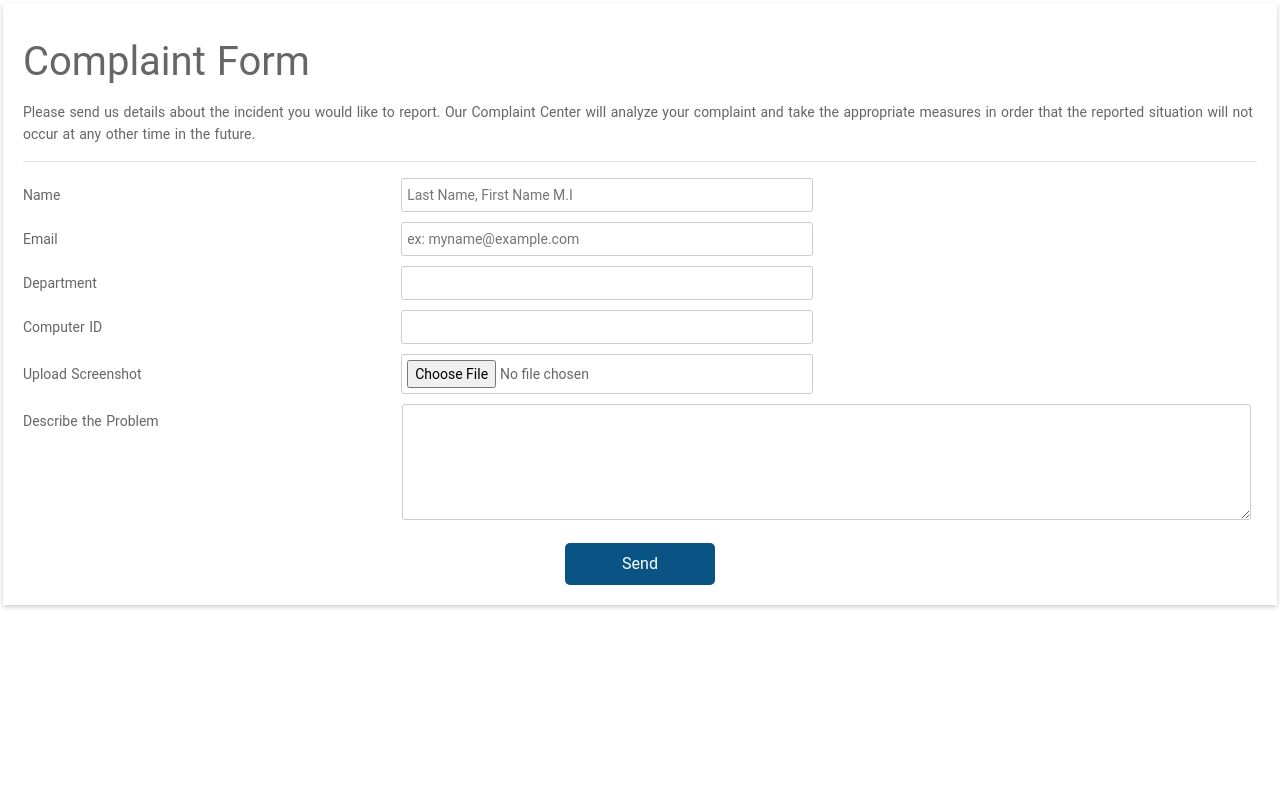
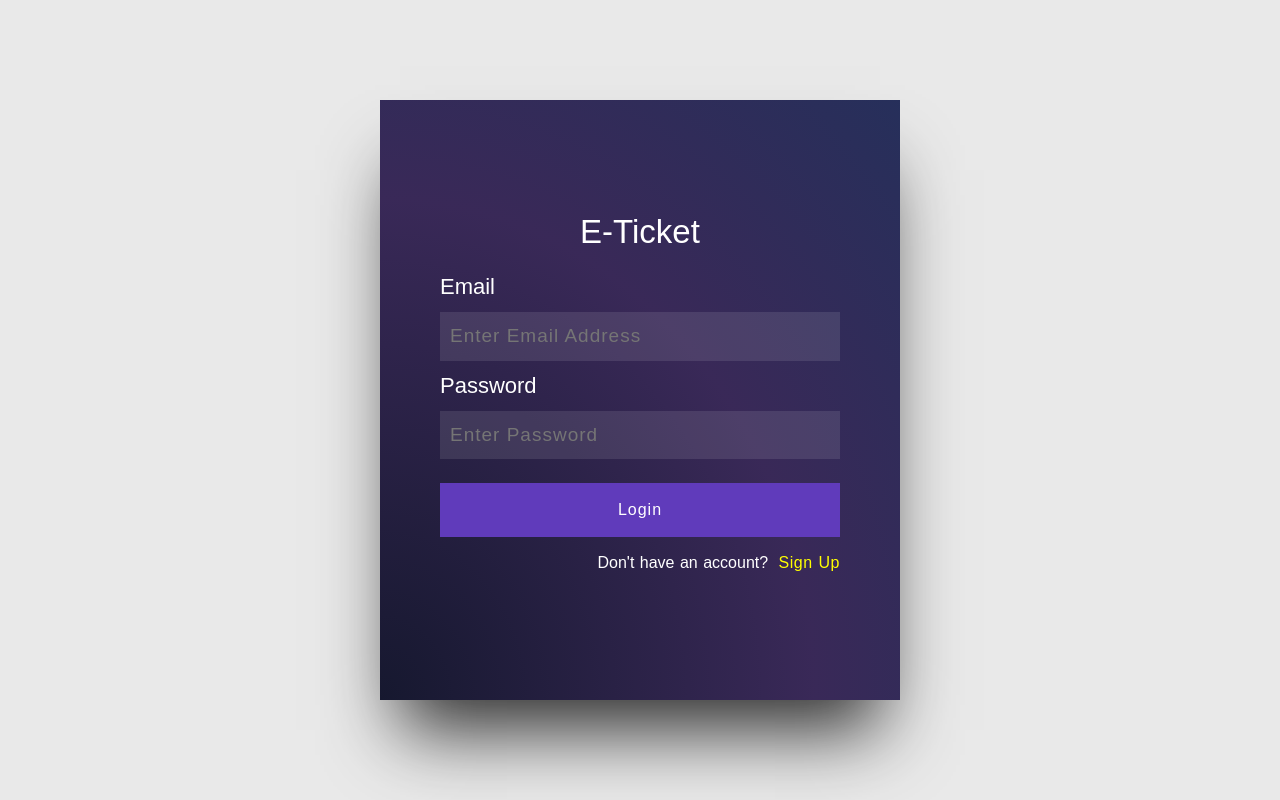
Before and after one commit to Polaf05/e-ticketweb, a Nuxt app: page / in a window 1280 px wide. Built offline with nearby package versions, Linux system fonts and the light colour scheme.

Commit message:
login done

```diff
--- a/package.json
+++ b/package.json
@@ -21,6 +21,8 @@
   "devDependencies": {
     "eslint-config-prettier": "^8.1.0",
     "eslint-plugin-prettier": "^3.3.1",
-    "prettier": "^2.2.1"
+    "node-sass": "^5.0.0",
+    "prettier": "^2.2.1",
+    "sass-loader": "^11.0.1"
   }
 }
--- /dev/null
+++ b/pages/complaint.vue
@@ -0,0 +1,289 @@
+<template>
+<div class="testbox">
+      <form @submit.prevent='send'>
+        <h1>Complaint Form</h1>
+        <p>Please send us details about the incident you would like to report. Our Complaint Center will analyze your complaint and take the appropriate measures in order that the reported situation will not occur at any other time in the future.</p>
+        <hr/>
+
+        <div class="item">
+          <p>Name</p>
+          <input type="text" name="name" placeholder="Last Name, First Name M.I" v-model="name" required/>
+        </div>
+        <div class="item">
+          <p>Email</p>
+          <input type="text" name="email" placeholder="ex: myname@example.com" v-model="email" required/>
+        </div>
+        <div class="item">
+          <p>Department</p>
+          <input type="text" name="department" v-model="department" required/>
+        </div>
+        <div class="item">
+          <p>Computer ID</p>
+          <input type="text" name="computer_ID" accept=".jpg,.jpeg" v-model="computer_ID" required/>
+        </div>
+         <div class="item">
+          <p>Upload Screenshot</p>
+          <input type="file" name="name" accept=".jpg,.jpeg,.png" @change="processFile($event)" required/>
+        </div>
+
+        <div class="item complaint-details">
+          <p>Describe the Problem</p>
+          <div class="complaint-details-item">
+            <textarea rows="5" v-model="complaint" required></textarea>
+          </div>
+        </div>
+
+        <div class="btn-block">
+          <button type="submit">Send</button>
+        </div>
+      </form>
+    </div>
+
+</template>
+
+<script>
+
+import firebase from "firebase/app"
+import "firebase/firestore"
+import 'firebase/storage'
+import {db} from '~/plugins/firebase.js'
+
+export default {
+
+    data(){
+      return{
+        name: "",
+        email: "",
+        department: "",
+        computer_ID: "",
+        screenshot_link: "",
+        complaint: "",
+        file: ""
+      }
+    },
+    methods:{
+
+      processFile(event) {
+        this.file = event.target.files[0]
+        console.log(this.file);
+      },
+
+      uploadImage(){
+
+        let file = this.file
+        console.log('here: ' + file.name)
+        var storageRef = firebase.storage().ref('Screenshots/' + file.name);
+        let uploadTask = storageRef.put(file)
+
+        uploadTask.on('state_changed', (snapshot) =>{
+        }, (error) =>{
+            console.log(error)
+        }, () =>{
+            uploadTask.snapshot.ref.getDownloadURL().then((downloadURL) => {
+                console.log('File available at', downloadURL);
+                this.screenshot_link = downloadURL
+                this.uploadData()
+            });
+        });
+      },
+
+      uploadData(){
+        db.collection("Requests")
+        .add({
+          name: this.name,
+          email: this.email,
+          department: this.department,
+          computer_ID: this.computer_ID,
+          screenshot_link: this.screenshot_link,
+          complaint: this.complaint,
+          ticket: "",
+          is_new_request: true,
+          is_ongoing_request: false,
+          is_done_request: false
+        })
+        .then((docRef)=>{
+              console.log('Document written: ', docRef.id)
+              alert('Your report is successfully sent')
+
+              //updates ticket id to the document
+              let document = docRef.id
+              db.collection('Requests').doc(document)
+              .update({
+                ticket: document
+              })
+              .then(()=>{
+                console.log('Updated ticket ID: ' + document)
+              })
+              .catch((error)=>{
+                console.log(error)
+              })
+        })
+        .catch((error)=>{
+          console.log(error)
+        })
+
+      },
+
+      send(){
+        this.uploadImage()
+      }
+
+
+    },
+}
+</script>
+
+<style>
+    html, body {
+      min-height: 100%;
+      }
+      body, div, form, input, select, p {
+      padding: 0;
+      margin: 0;
+      outline: none;
+      font-family: Roboto, Arial, sans-serif;
+      font-size: 14px;
+      color: #666;
+      line-height: 22px;
+      }
+      h1 {
+      margin: 15px 0;
+      font-weight: 400;
+      }
+      h4 {
+      margin-bottom: 4px;
+      }
+      .testbox {
+      display: flex;
+      justify-content: center;
+      align-items: center;
+      height: inherit;
+      padding: 3px;
+      }
+      form {
+      width: 100%;
+      padding: 20px;
+      background: #fff;
+      box-shadow: 0 2px 5px #ccc;
+      }
+      input, select, textarea {
+      width: 100%;
+      margin-bottom: 10px;
+      border: 1px solid #ccc;
+      border-radius: 3px;
+      }
+      input {
+      width: calc(100% - 10px);
+      padding: 5px;
+      }
+      input:hover, textarea:hover, select:hover {
+      outline: none;
+      border: 1px solid #095484;
+      }
+      select {
+      padding: 7px 0;
+      background: transparent;
+      }
+      textarea {
+      margin-bottom: 3px;
+      }
+      .item {
+      position: relative;
+      display: flex;
+      flex-direction: column;
+      margin: 10px 0;
+      }
+      input[type="date"]::-webkit-inner-spin-button {
+      display: none;
+      }
+      .item i, input[type="date"]::-webkit-calendar-picker-indicator {
+      position: absolute;
+      font-size: 20px;
+      color: #a9a9a9;
+      }
+      .item i {
+      left: 94%;
+      top: 30px;
+     z-index: 1;
+      }
+      [type="date"]::-webkit-calendar-picker-indicator {
+      left: 93%;
+      z-index: 2;
+      opacity: 0;
+      cursor: pointer;
+      }
+      .street, .desired-outcome-item, .complaint-details-item {
+      display: flex;
+      flex-wrap: wrap;
+      }
+      .street input {
+      margin-bottom: 10px;
+      }
+      small {
+      display: block;
+      line-height: 16px;
+      opacity: 0.7;
+      }
+      .btn-block {
+      margin-top: 20px;
+      text-align: center;
+      }
+      button {
+      width: 150px;
+      padding: 10px;
+      border: none;
+      -webkit-border-radius: 5px;
+      -moz-border-radius: 5px;
+      border-radius: 5px;
+      background-color: #095484;
+      font-size: 16px;
+      color: #fff;
+      cursor: pointer;
+      }
+      button:hover {
+      background-color: #0666a3;
+      }
+      @media (min-width: 568px) {
+      input {
+      width: calc(35% - 20px);
+      margin: 0 0 0 8px;
+      }
+      select {
+      width: calc(50% - 8px);
+      margin: 0 0 10px 8px;
+      }
+      .item {
+      flex-direction: row;
+      align-items: center;
+      }
+      .item p {
+      width: 30%;
+      }
+      .item i {
+      left: 61%;
+      top: 25%;
+      }
+      [type="date"]::-webkit-calendar-picker-indicator {
+      left: 60%;
+      }
+      .street, .desired-outcome-item, .complaint-details-item {
+      width: 70%;
+      }
+      .street input {
+      width: calc(50% - 20px);
+      }
+      .street .street-item {
+      width: 100%;
+      }
+      .address p, .desired-outcome p, .complaint-details p {
+      align-self: flex-start;
+      margin-top: 6px;
+      }
+      .desired-outcome-item, .complaint-details-item {
+      margin-left: 12px;
+      }
+      textarea {
+      width: calc(100% - 6px);
+      }
+      }
+</style>
--- a/pages/index.vue
+++ b/pages/index.vue
@@ -1,289 +1,199 @@
 <template>
-<div class="testbox">
-      <form @submit.prevent='send'>
-        <h1>Complaint Form</h1>
-        <p>Please send us details about the incident you would like to report. Our Complaint Center will analyze your complaint and take the appropriate measures in order that the reported situation will not occur at any other time in the future.</p>
-        <hr/>
+     <section class="login">
+            <div class="loginContainer">
+                <h1>E-Ticket</h1>
 
-        <div class="item">
-          <p>Name</p>
-          <input type="text" name="name" placeholder="Last Name, First Name M.I" v-model="name" required/>
-        </div>
-        <div class="item">
-          <p>Email</p>
-          <input type="text" name="email" placeholder="ex: myname@example.com" v-model="email" required/>
-        </div>
-        <div class="item">
-          <p>Department</p>
-          <input type="text" name="department" v-model="department" required/>
-        </div>
-        <div class="item">
-          <p>Computer ID</p>
-          <input type="text" name="computer_ID" accept=".jpg,.jpeg" v-model="computer_ID" required/>
-        </div>
-         <div class="item">
-          <p>Upload Screenshot</p>
-          <input type="file" name="name" accept=".jpg,.jpeg,.png" @change="processFile($event)" required/>
-        </div>
+                <label>Email</label>
+                <input type="text" autoFocus required placeholder="Enter Email Address" v-model="email"/>
 
-        <div class="item complaint-details">
-          <p>Describe the Problem</p>
-          <div class="complaint-details-item">
-            <textarea rows="5" v-model="complaint" required></textarea>
+                <label>Password</label>
+                <input type="password" autoFocus required placeholder="Enter Password" v-model="password"/>
+
+                <div class="btnContainer">
+                   <button v-if="!flag" @click="login">Login</button>
+                   <button v-if="flag" @click="signup">Register</button>
+
+                   <p v-if="!flag">
+                       Don't have an account?
+                            <span v-on:click="flag = true" >Sign Up</span>
+                    </p>
+
+                    <p v-if="flag">
+                       Have an account?
+                            <span v-on:click="flag = false"  >Sign In</span>
+                    </p>
                 </div>
             </div>
-
-        <div class="btn-block">
-          <button type="submit">Send</button>
-        </div>
-      </form>
-    </div>
-
+        </section>
 </template>
 
 <script>
-
-import firebase from "firebase/app"
-import "firebase/firestore"
-import 'firebase/storage'
-import {db} from '~/plugins/firebase.js'
-
+import firebase from 'firebase/app'
+import "firebase/auth"
 export default {
-
-    data(){
-      return{
-        name: "",
-        email: "",
-        department: "",
-        computer_ID: "",
-        screenshot_link: "",
-        complaint: "",
-        file: ""
+    methods:{
+    state() {
+      firebase.auth().onAuthStateChanged((user) => {
+        if (user) {
+          console.log(user);
         }
-    },
-    methods:{
-
-      processFile(event) {
-        this.file = event.target.files[0]
-        console.log(this.file);
-      },
-
-      uploadImage(){
-
-        let file = this.file
-        console.log('here: ' + file.name)
-        var storageRef = firebase.storage().ref('Screenshots/' + file.name);
-        let uploadTask = storageRef.put(file)
-
-        uploadTask.on('state_changed', (snapshot) =>{
-        }, (error) =>{
-            console.log(error)
-        }, () =>{
-            uploadTask.snapshot.ref.getDownloadURL().then((downloadURL) => {
-                console.log('File available at', downloadURL);
-                this.screenshot_link = downloadURL
-                this.uploadData()
-            });
       });
     },
+    signup() {
+      firebase.auth().createUserWithEmailAndPassword(this.email, this.password).then((user) =>
+      {
+          alert("Thank you for signing up");
+          console.log(user);
+          firebase
+            .auth()
+            .currentUser.sendEmailVerification()
+            .then((user) => {
+              alert("Verification Email Sent");
+            })
+            .catch((error) => {
+              console.log(error);
+              this.error = error;
+            });
+        }).catch(function(error) {
+          var errorCode = error.code;
+          var errorMessage = error.message;
+          if (errorCode == "auth/weak-password") {
+            alert("The password is too weak.");
+          } else {
+            alert(errorMessage);
+          }
+          console.log(error);
+        });
+    },
+    login() {
+            firebase.auth().signInWithEmailAndPassword(this.email, this.password).then((user) => {
+                if(this.email == "admin@admin.com"){
+                    this.$router.push("/admin");
+                }else{
+                    this.$router.push("/complaint");
+                }
+            }).catch(function(error) {
+                // Handle Errors here.
+                var errorCode = error.code;
+                // [START_EXCLUDE]
+                if (errorCode === "auth/wrong-password") {
+                    alert("Wrong password.");
+                }
+                if (errorCode === "auth/invalid-email") {
+                    alert("Invalid email.");
+                }
+                if (errorCode === "auth/user-disabled") {
+                    alert("User disabled.");
+                }
+                if (errorCode === "auth/user-not-found") {
+                    alert("User Not Found");
+                }
+                console.log(error);
+                // document.getElementById('login').disabled = false;
+                // [END_EXCLUDE]
+            });
+        },
+    },
+    data: () => {
+    return {
+      email: "",
+      password: "",
+      flag:false,
 
-      uploadData(){
-        db.collection("Requests")
-        .add({
-          name: this.name,
-          email: this.email,
-          department: this.department,
-          computer_ID: this.computer_ID,
-          screenshot_link: this.screenshot_link,
-          complaint: this.complaint,
-          ticket: "",
-          is_new_request: true,
-          is_ongoing_request: false,
-          is_done_request: false
-        })
-        .then((docRef)=>{
-              console.log('Document written: ', docRef.id)
-              alert('Your report is successfully sent')
-
-              //updates ticket id to the document
-              let document = docRef.id
-              db.collection('Requests').doc(document)
-              .update({
-                ticket: document
-              })
-              .then(()=>{
-                console.log('Updated ticket ID: ' + document)
-              })
-              .catch((error)=>{
-                console.log(error)
-              })
-        })
-        .catch((error)=>{
-          console.log(error)
-        })
-
-      },
-
-      send(){
-        this.uploadImage()
-      }
-
-
+    };
   },
 }
 </script>
 
 <style>
-    html, body {
-      min-height: 100%;
+* {
+  box-sizing: border-box;
+  margin: 0;
+  padding: 0;
+  font-family: "Nunito", sans-serif;
 }
-      body, div, form, input, select, p {
-      padding: 0;
-      margin: 0;
+button {
+  border: none;
   outline: none;
-      font-family: Roboto, Arial, sans-serif;
-      font-size: 14px;
-      color: #666;
-      line-height: 22px;
+  width: 100%;
+  padding: 15px 0;
+  color: #fff;
+  font-size: 16px;
+  letter-spacing: 1px;
+  background: #603bbb;
+  cursor: pointer;
 }
-      h1 {
-      margin: 15px 0;
-      font-weight: 400;
+.login {
+  width: 100%;
+  min-height: 100vh;
+  padding: 0 20px;
+  background: #e9e9e9;
+  display: flex;
 }
-      h4 {
-      margin-bottom: 4px;
+.login .loginContainer {
+  padding: 60px;
+  margin: auto;
+  width: 100%;
+  max-width: 520px;
+  min-height: 600px;
+  display: flex;
+  flex-direction: column;
+  justify-content: center;
+  background: radial-gradient(
+    ellipse at left bottom,
+    rgba(22, 24, 47, 1) 0%,
+    rgba(38, 20, 72, 0.9) 59%,
+    rgba(17, 27, 75, 0.9) 100%
+  );
+  box-shadow: 0 50px 70px -20px rgba(0, 0, 0, 0.8);
 }
-      .testbox {
+.login .loginContainer h1{
+  color: white;
+  margin: 14px 0;
   display: flex;
   justify-content: center;
-      align-items: center;
-      height: inherit;
-      padding: 3px;
+  font-size: 33px;
+  line-height: 1;
 }
-      form {
+.login .loginContainer label {
+  color: white;
+  margin: 14px 0;
+  display: block;
+  font-size: 22px;
+  line-height: 1;
+}
+.login .loginContainer input {
   width: 100%;
-      padding: 20px;
-      background: #fff;
-      box-shadow: 0 2px 5px #ccc;
+  border: none;
+  outline: none;
+  font-size: 19px;
+  padding: 10px;
+  background: rgba(255, 255, 255, 0.1);
+  color: #fff;
+  letter-spacing: 1px;
 }
-      input, select, textarea {
+.login .loginContainer .btnContainer {
   width: 100%;
-      margin-bottom: 10px;
-      border: 1px solid #ccc;
-      border-radius: 3px;
+  padding: 24px 0;
 }
-      input {
-      width: calc(100% - 10px);
-      padding: 5px;
+.login .loginContainer .btnContainer p {
+  margin: 14px 0 0 0;
+  text-align: right;
+  color: #fff;
 }
-      input:hover, textarea:hover, select:hover {
-      outline: none;
-      border: 1px solid #095484;
+.login .loginContainer .btnContainer p span {
+  color: yellow;
+  font-weight: 500;
+  letter-spacing: 0.5px;
+  margin-left: 5px;
+  cursor: pointer;
+  transition: all 400ms ease-in-out;
 }
-      select {
-      padding: 7px 0;
-      background: transparent;
+.login .loginContainer .btnContainer p span:hover {
+  color: red;
 }
-      textarea {
-      margin-bottom: 3px;
-      }
-      .item {
-      position: relative;
-      display: flex;
-      flex-direction: column;
-      margin: 10px 0;
-      }
-      input[type="date"]::-webkit-inner-spin-button {
-      display: none;
-      }
-      .item i, input[type="date"]::-webkit-calendar-picker-indicator {
-      position: absolute;
-      font-size: 20px;
-      color: #a9a9a9;
-      }
-      .item i {
-      left: 94%;
-      top: 30px;
-     z-index: 1;
-      }
-      [type="date"]::-webkit-calendar-picker-indicator {
-      left: 93%;
-      z-index: 2;
-      opacity: 0;
-      cursor: pointer;
-      }
-      .street, .desired-outcome-item, .complaint-details-item {
-      display: flex;
-      flex-wrap: wrap;
-      }
-      .street input {
-      margin-bottom: 10px;
-      }
-      small {
-      display: block;
-      line-height: 16px;
-      opacity: 0.7;
-      }
-      .btn-block {
-      margin-top: 20px;
-      text-align: center;
-      }
-      button {
-      width: 150px;
-      padding: 10px;
-      border: none;
-      -webkit-border-radius: 5px;
-      -moz-border-radius: 5px;
-      border-radius: 5px;
-      background-color: #095484;
+.login .loginContainer .errorMsg {
+  color: red;
   font-size: 16px;
-      color: #fff;
-      cursor: pointer;
-      }
-      button:hover {
-      background-color: #0666a3;
-      }
-      @media (min-width: 568px) {
-      input {
-      width: calc(35% - 20px);
-      margin: 0 0 0 8px;
-      }
-      select {
-      width: calc(50% - 8px);
-      margin: 0 0 10px 8px;
-      }
-      .item {
-      flex-direction: row;
-      align-items: center;
-      }
-      .item p {
-      width: 30%;
-      }
-      .item i {
-      left: 61%;
-      top: 25%;
-      }
-      [type="date"]::-webkit-calendar-picker-indicator {
-      left: 60%;
-      }
-      .street, .desired-outcome-item, .complaint-details-item {
-      width: 70%;
-      }
-      .street input {
-      width: calc(50% - 20px);
-      }
-      .street .street-item {
-      width: 100%;
-      }
-      .address p, .desired-outcome p, .complaint-details p {
-      align-self: flex-start;
-      margin-top: 6px;
-      }
-      .desired-outcome-item, .complaint-details-item {
-      margin-left: 12px;
-      }
-      textarea {
-      width: calc(100% - 6px);
-      }
 }
 </style>
```
Also changed, not shown: 1 other file (tests, documents, lock files or other folders). Lines whose indentation alone changed are shown as unchanged.
